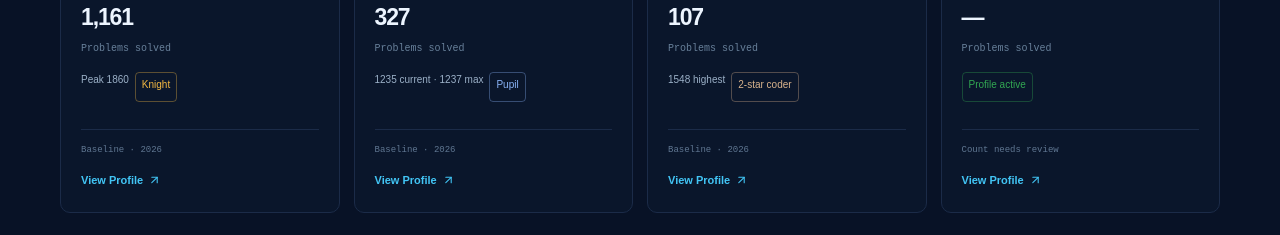
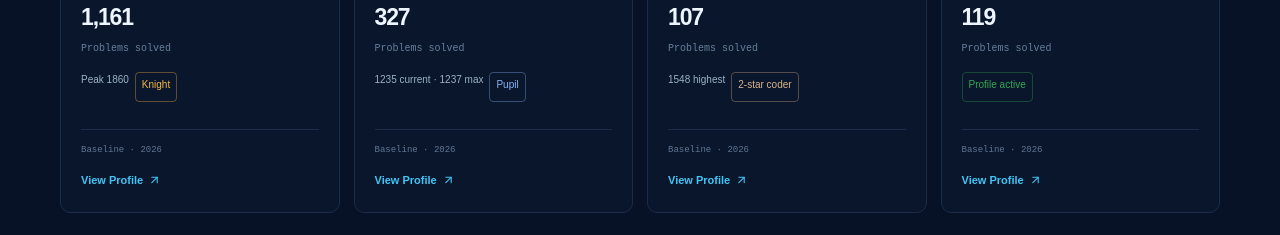
Before and after one commit to Sahil-Shaikh10415/codebysahil, a Next.js app: page / in a window 1280 px wide. Shown: the part 2143-2378 px from the top of the page. Built offline with nearby package versions, Linux system fonts and the light colour scheme.

Commit message:
feat: update solved problems count for GeeksforGeeks profile
V0-Chat-Id: e5oTW0mul8i

```diff
--- a/data/portfolio.ts
+++ b/data/portfolio.ts
@@ -23,7 +23,7 @@ export const portfolio = {
     { name: 'LeetCode', username: 'sahilshaikh_10415', url: 'https://leetcode.com/u/sahilshaikh_10415/', solved: '1,161', rating: 'Peak 1860', badge: 'Knight', accent: '#f4b942', verified: 'Baseline · 2026' },
     { name: 'Codeforces', username: 'sahil10415', url: 'https://codeforces.com/profile/sahil10415', solved: '327', rating: '1235 current · 1237 max', badge: 'Pupil', accent: '#8ab4f8', verified: 'Baseline · 2026' },
     { name: 'CodeChef', username: 'sahilshaikh_15', url: 'https://www.codechef.com/users/sahilshaikh_15', solved: '107', rating: '1548 highest', badge: '2-star coder', accent: '#d9b38c', verified: 'Baseline · 2026' },
-    { name: 'GeeksforGeeks', username: 'sahilshaimwnc', url: 'https://www.geeksforgeeks.org/profile/sahilshaimwnc?tab=activity', solved: null, rating: null, badge: 'Profile active', accent: '#32a852', verified: 'Count needs review' },
+    { name: 'GeeksforGeeks', username: 'sahilshaimwnc', url: 'https://www.geeksforgeeks.org/profile/sahilshaimwnc?tab=activity', solved: '119', rating: null, badge: 'Profile active', accent: '#32a852', verified: 'Baseline · 2026' },
   ],
   projects: [
     { name: 'MERN Quick-Chat-App', kicker: 'REAL-TIME COMMUNICATION', description: 'A real-time messaging application built with the MERN stack, focused on presence, conversations, and responsive interaction.', repo: 'https://github.com/Sahil-Shaikh10415/Quick-Chat-App', tags: ['React.js', 'Node.js', 'MongoDB', 'Socket.IO'], number: '01', tone: 'cyan' },
```
